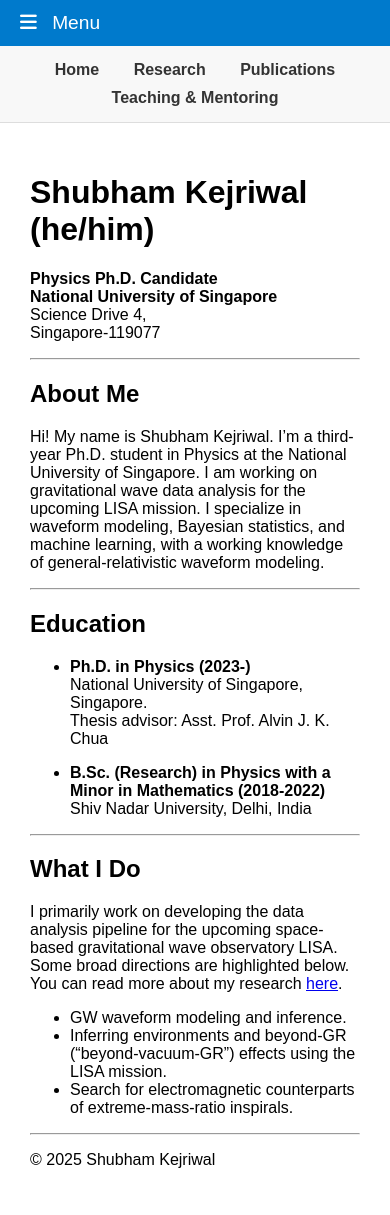
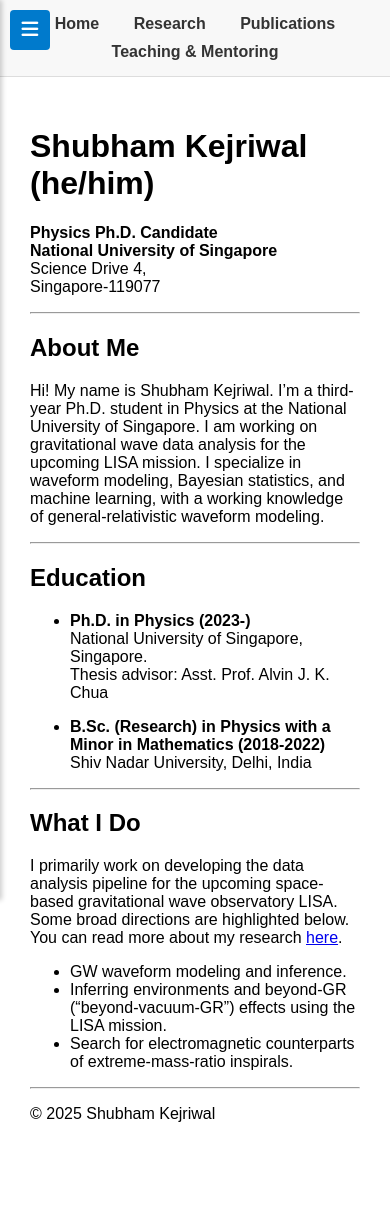
Before and after one commit to perturber/shubham, a Jekyll site: the page built from index.md, in a window 390 px wide. Built offline with Jekyll 4.4.1, drawn with Linux system fonts in a browser that asks for light colours; after the commit the page ends 1169 px from its top, so only the background shows below that.

Commit message:
Add files via upload

```diff
--- a/_layouts/default.html
+++ b/_layouts/default.html
@@ -2,11 +2,9 @@
 <html lang="en">
 <head>
   <meta charset="UTF-8">
-  <!-- Crucial for responsive design -->
   <meta name="viewport" content="width=device-width, initial-scale=1.0">
-  <title>{{ page.title | default: site.title }}</title> <!-- Added default title -->
+  <title>{{ page.title | default: site.title }}</title>
 
-  <!-- Font Awesome for icons -->
   <link rel="stylesheet" href="https://cdnjs.cloudflare.com/ajax/libs/font-awesome/6.5.0/css/all.min.css" integrity="sha512-Avb2QiuDEEvB4bZJYdft2mNjVShBftLdPG8FJ0V7irTLQ8Uo0qcPxh4Plq7G5tGm0rU+1SPhVotteLpBERwTkw==" crossorigin="anonymous" referrerpolicy="no-referrer" />
 
   <style>
@@ -20,7 +18,11 @@
       --icon-hover-color: #007acc;
       --button-bg: #007acc;
       --button-color: #fff;
-      --mobile-breakpoint: 768px; /* Define breakpoint */
+      --mobile-breakpoint: 768px;
+      --sidebar-width-large: 350px;
+      --sidebar-width-standard: 250px;
+      --sidebar-width-collapsed: 70px; /* Width when collapsed on desktop */
+      --transition-speed: 0.3s;
     }
 
     body {
@@ -28,7 +30,9 @@
       font-family: Arial, sans-serif;
       display: flex;
       min-height: 100vh;
-      flex-direction: row; /* Default: Sidebar left, content right */
+      flex-direction: row;
+      /* Add transition for potential margin changes */
+      transition: padding-left var(--transition-speed) ease;
     }
 
     /* Sidebar */
@@ -37,190 +41,224 @@
       padding: 20px;
       box-shadow: 2px 0 5px rgba(0,0,0,0.1);
       text-align: center;
-      transition: width 0.3s ease;
       flex-shrink: 0; /* Prevent sidebar from shrinking */
-      z-index: 1000; /* Ensure sidebar potentially overlays content if needed later */
+      overflow-x: hidden; /* Hide horizontal overflow when collapsing */
+      transition: width var(--transition-speed) ease, padding var(--transition-speed) ease;
+      z-index: 1000;
+      position: relative; /* Needed for potential absolute positioning of toggle */
+      box-sizing: border-box;
     }
 
-    .sidebar-large {
-      width: 350px;
+    /* Default Widths */
+    .sidebar-large-page {
+      width: var(--sidebar-width-large);
+    }
+    .sidebar-standard-page {
+      width: var(--sidebar-width-standard);
     }
 
-    .sidebar-standard {
-      width: 250px;
+    /* Collapsed State (Desktop) */
+    .sidebar.collapsed {
+      width: var(--sidebar-width-collapsed);
+      padding-left: 10px; /* Adjust padding */
+      padding-right: 10px;
+    }
+    .sidebar.collapsed img,
+    .sidebar.collapsed h2,
+    .sidebar.collapsed p:not(.icon-links) { /* Keep icon links */
+      display: none; /* Hide text content when collapsed */
+    }
+    .sidebar.collapsed .icon-links {
+      margin-top: 20px; /* Adjust spacing */
+    }
+     .sidebar.collapsed .icon-links a {
+       font-size: 24px; /* Maybe make icons bigger */
+       margin: 10px 0; /* Stack icons vertically */
+       display: block;
      }
 
+
     .sidebar img {
-      max-width: 150px; /* Use max-width */
+      max-width: 150px;
       height: auto;
       border-radius: 50%;
       margin-bottom: 15px;
       display: block;
       margin-left: auto;
       margin-right: auto;
+      transition: opacity var(--transition-speed) ease;
     }
 
     .sidebar h2 {
       margin-top: 0;
       font-size: 1.5em;
       color: var(--text-color);
+      transition: opacity var(--transition-speed) ease;
     }
 
     .sidebar p {
       font-size: 0.95em;
       line-height: 1.4;
-      text-align: justify; /* Or center if preferred */
+      text-align: justify;
       color: var(--text-color);
+      transition: opacity var(--transition-speed) ease;
     }
 
-    .sidebar a {
-      color: var(--link-color);
-      text-decoration: none;
+    .sidebar a { color: var(--link-color); text-decoration: none; }
+    .sidebar a:hover { text-decoration: underline; color: var(--link-hover-color); }
+
+    .icon-links { margin-top: 15px; }
+    .icon-links a { margin: 0 8px; display: inline-block; color: var(--icon-color); font-size: 20px; }
+    .icon-links a:hover { color: var(--icon-hover-color); }
+
+    /* Toggle Button */
+    #sidebar-toggle {
+      position: absolute; /* Position relative to sidebar or body */
+      top: 10px;
+      left: 10px; /* Position inside the sidebar area */
+      background: rgba(0,0,0,0.1); /* Subtle background */
+      color: var(--text-color);
+      border: none;
+      width: 40px;
+      height: 40px;
+      font-size: 1.2em;
+      cursor: pointer;
+      z-index: 1001;
+      border-radius: 4px;
+      display: flex;
+      align-items: center;
+      justify-content: center;
+      transition: background-color 0.2s ease;
+    }
+    #sidebar-toggle:hover {
+      background: rgba(0,0,0,0.2);
+    }
+    .sidebar.collapsed #sidebar-toggle {
+      /* Optional: Reposition button if needed when collapsed */
+       left: calc( (var(--sidebar-width-collapsed) - 40px) / 2 ); /* Center in collapsed sidebar */
     }
 
-    .sidebar a:hover {
-      text-decoration: underline;
-      color: var(--link-hover-color);
-    }
-
-    .icon-links {
-      margin-top: 15px;
-    }
-
-    .icon-links a {
-      margin: 0 8px;
-      display: inline-block;
-      color: var(--icon-color);
-      font-size: 20px;
-    }
-
-    .icon-links a:hover {
-      color: var(--icon-hover-color);
-    }
 
     /* Main Content Area */
     .content-wrapper {
-      flex-grow: 1; /* Take remaining horizontal space */
+      flex-grow: 1;
       display: flex;
-      flex-direction: column; /* Stack nav and main vertically */
-      min-width: 0; /* Prevent flex item overflow issues */
+      flex-direction: column;
+      min-width: 0;
+      transition: margin-left var(--transition-speed) ease; /* Smooth content shift */
     }
 
-    /* Navigation Bar */
     nav {
       background-color: var(--nav-bg);
       padding: 10px 20px;
       text-align: center;
       border-bottom: 1px solid #ddd;
-      flex-shrink: 0; /* Prevent nav from shrinking */
+      flex-shrink: 0;
     }
+    nav a { margin: 0 15px; text-decoration: none; color: var(--text-color); font-weight: bold; display: inline-block; padding: 5px 0; }
+    nav a:hover { color: var(--link-hover-color); }
 
-    nav a {
-      margin: 0 15px;
-      text-decoration: none;
-      color: var(--text-color);
-      font-weight: bold;
-      display: inline-block;
-      padding: 5px 0;
-    }
+    main { padding: 30px; flex-grow: 1; }
 
-    nav a:hover {
-      color: var(--link-hover-color);
-    }
-
-    /* Main Content */
-    main {
-      padding: 30px;
-      flex-grow: 1; /* Take remaining vertical space */
-    }
-
-    /* Mobile Toggle Button */
-    #mobile-toggle {
-      display: none; /* Hidden by default */
-      background: var(--button-bg);
-      color: var(--button-color);
-      border: none;
-      width: 100%; /* Full width */
-      padding: 12px 20px;
-      font-size: 1.2em;
-      text-align: left;
-      cursor: pointer;
-      z-index: 1001; /* Ensure it's above other elements */
-      box-sizing: border-box; /* Include padding in width */
-    }
-     #mobile-toggle i {
-        margin-right: 10px; /* Space between icon and text */
-     }
-
-    /* Responsive styles - Apply below the mobile breakpoint */
-    @media (max-width: /*var(--mobile-breakpoint)*/ 768px) { /* Using literal value for broader compatibility */
+    /* --- Responsive Styles --- */
+    @media (max-width: /*var(--mobile-breakpoint)*/ 768px) {
       body {
-        flex-direction: column; /* Stack elements vertically */
-      }
-
-      /* Show the mobile toggle button */
-      #mobile-toggle {
-        display: block; /* Make button visible */
+        flex-direction: column;
       }
 
       /* Sidebar adjustments for mobile */
       .sidebar {
-        /* Hide sidebar by default on mobile */
-        display: none;
-        width: 100% !important; /* Override specific widths, take full width */
-        box-shadow: none; /* Remove shadow on mobile */
-        /* Add scroll for potentially long sidebars on small screens */
-        max-height: calc(100vh - 50px); /* Adjust 50px based on button height */
-        overflow-y: auto;
-        /* Reset any desktop-specific transitions if needed */
-        transition: none;
+        /* Mobile: Hide by default, overlay when shown */
+        position: fixed; /* Take out of flow */
+        top: 0;
+        left: 0;
+        height: 100%;
+        width: 80%; /* Or a fixed width like 280px */
+        max-width: 300px;
+        transform: translateX(-100%); /* Start off-screen */
+        transition: transform var(--transition-speed) ease;
+        box-shadow: 2px 0 5px rgba(0,0,0,0.2);
+        overflow-y: auto; /* Allow scrolling */
+        display: block; /* Always block, use transform to hide/show */
+        padding-top: 60px; /* Space for close button */
       }
 
-      /* Rule to display the sidebar when 'show' class is added via JS */
-      .sidebar.show {
-        display: block; /* Show the sidebar */
+      /* Mobile: Show sidebar when NOT collapsed */
+      /* We reverse the meaning of 'collapsed' on mobile */
+      .sidebar:not(.collapsed) {
+         transform: translateX(0); /* Slide in */
       }
 
-      .sidebar img {
-        max-width: 120px; /* Slightly smaller image on mobile */
+      /* Restore content visibility on mobile (undo desktop collapse hiding) */
+       .sidebar img,
+       .sidebar h2,
+       .sidebar p:not(.icon-links) {
+         display: block; /* Ensure content is visible */
+       }
+       /* Restore icon layout on mobile */
+       .sidebar .icon-links a {
+         font-size: 22px;
+         margin: 0 10px;
+         display: inline-block;
+       }
+       .sidebar .icon-links {
+         margin-top: 15px;
        }
 
-      .icon-links a {
-        font-size: 22px;
-        margin: 0 10px;
+      /* Adjust Toggle Button for Mobile */
+      #sidebar-toggle {
+        position: fixed; /* Keep button fixed relative to viewport */
+        top: 10px;
+        left: 10px;
+        background: var(--button-bg);
+        color: var(--button-color);
+         /* Ensure button is visible even when sidebar is hidden */
+        transform: translateX(0);
+      }
+       /* Change button icon based on mobile sidebar visibility */
+       /* Icon should be 'close' when sidebar is shown (i.e., NOT collapsed) */
+       .sidebar:not(.collapsed) + #sidebar-toggle i {
+         /* This selector is tricky because button is not sibling */
+         /* We will handle icon change purely in JS */
        }
 
-      /* Content wrapper takes full width automatically in column layout */
+      /* Content wrapper takes full width */
       .content-wrapper {
-         /* No special width needed */
+        margin-left: 0 !important; /* Ensure no margin from sidebar */
+        width: 100%;
       }
 
-      nav {
-         /* Optional: Adjust nav layout for small screens if needed */
-         /* text-align: left; */
+      /* Optional: Add an overlay to dim content when mobile menu is open */
+       body::after {
+         content: '';
+         position: fixed;
+         top: 0;
+         left: 0;
+         width: 100%;
+         height: 100%;
+         background: rgba(0, 0, 0, 0.5);
+         z-index: 999; /* Below sidebar, above content */
+         opacity: 0;
+         visibility: hidden;
+         transition: opacity var(--transition-speed) ease, visibility var(--transition-speed) ease;
        }
-      nav a {
-         /* Optional: Make nav links easier to tap */
-         /* display: block; margin: 5px 0; */
+       body.sidebar-open::after {
+         opacity: 1;
+         visibility: visible;
        }
     }
   </style>
 </head>
 <body>
 
-  <!-- Mobile Toggle Button - Placed first for top position in column layout -->
-  <button id="mobile-toggle" aria-expanded="false" aria-controls="sidebar">
-    <i class="fas fa-bars"></i> Menu
-  </button>
-
-  <!-- Sidebar - ID matches JS and aria-controls -->
-  <div id="sidebar" class="sidebar {% if page.homepage %}sidebar-large{% else %}sidebar-standard{% endif %}">
-    <!-- Ensure baseurl is handled correctly (works locally and deployed) -->
+  <!-- Sidebar -->
+  <!-- Add page-specific class for width -->
+  <div id="sidebar" class="sidebar {% if page.homepage %}sidebar-large-page{% else %}sidebar-standard-page{% endif %}">
+    <!-- Profile content -->
     <img src="{{ site.baseurl | default: '' }}/assets/profile.jpg" alt="Shubham">
     <h2>Shubham Kejriwal</h2>
     <p><strong>Ph.D. Physics</strong> <br>National University of Singapore <br>
 Science Drive 4, <br> Singapore-119077 </p>
-
     <div class="icon-links">
       <a href="https://github.com/perturber" target="_blank" title="GitHub"><i class="fab fa-github"></i></a>
       <a href="https://orcid.org/0009-0004-5838-1886" target="_blank" title="ORCID"><i class="fab fa-orcid"></i></a>
@@ -229,48 +267,121 @@ Science Drive 4, <br> Singapore-119077 </p>
     </div>
   </div>
 
+  <!-- Toggle Button -->
+  <!-- Placed AFTER sidebar, but positioned with CSS -->
+   <button id="sidebar-toggle" aria-expanded="true" aria-controls="sidebar">
+     <i class="fas fa-times"></i> <!-- Start with close icon as sidebar is open by default -->
+   </button>
+
   <!-- Main Content Area -->
   <div class="content-wrapper">
     <nav>
-      <!-- Use site.baseurl for Jekyll site links -->
       <a href="{{ site.baseurl | default: '' }}/">Home</a>
       <a href="{{ site.baseurl | default: '' }}/research/">Research</a>
       <a href="{{ site.baseurl | default: '' }}/publications/">Publications</a>
       <a href="{{ site.baseurl | default: '' }}/teaching/">Teaching & Mentoring</a>
     </nav>
-
     <main>
       {{ content }}
     </main>
   </div>
 
-  <!-- JS to toggle sidebar visibility -->
   <script>
     document.addEventListener("DOMContentLoaded", function () {
-      const toggleButton = document.getElementById("mobile-toggle");
+      const toggleButton = document.getElementById("sidebar-toggle");
       const sidebar = document.getElementById("sidebar");
+      const body = document.body;
 
-      if (toggleButton && sidebar) {
+      if (!toggleButton || !sidebar) {
+        console.error("Sidebar toggle button or sidebar element not found.");
+        return;
+      }
+
+      // --- Function to update button state ---
+      const updateButtonState = (isCollapsed) => {
+         const icon = toggleButton.querySelector('i');
+         if (window.innerWidth <= 768) {
+             // Mobile View: Sidebar visible means NOT collapsed
+             // Button shows 'close' (X) when sidebar is visible
+             toggleButton.setAttribute("aria-expanded", !isCollapsed);
+             if (icon) {
+                 icon.className = isCollapsed ? 'fas fa-bars' : 'fas fa-times';
+             }
+             // Toggle body class for overlay
+             body.classList.toggle('sidebar-open', !isCollapsed);
+
+         } else {
+             // Desktop View: Sidebar collapsed means collapsed
+             // Button shows 'menu' (bars) when sidebar is collapsed
+             toggleButton.setAttribute("aria-expanded", !isCollapsed);
+             if (icon) {
+                 icon.className = isCollapsed ? 'fas fa-bars' : 'fas fa-times';
+             }
+             body.classList.remove('sidebar-open'); // Ensure overlay class removed on desktop
+         }
+      };
+
+      // --- Initial State Setup ---
+      // Check initial screen size and set button state correctly
+      // Start with sidebar *not* collapsed by default
+      let isInitiallyCollapsed = false;
+      // On mobile, we *want* it hidden initially, which means it *should* have the collapsed class
+      if (window.innerWidth <= 768) {
+          isInitiallyCollapsed = true;
+          sidebar.classList.add('collapsed');
+      } else {
+          sidebar.classList.remove('collapsed'); // Ensure not collapsed on desktop load
+      }
+      updateButtonState(isInitiallyCollapsed);
+
+
+      // --- Event Listener for Toggle Button ---
       toggleButton.addEventListener("click", function () {
-          // Toggle the 'show' class on the sidebar
-          const isExpanded = sidebar.classList.toggle("show");
+        const isCollapsed = sidebar.classList.toggle("collapsed");
+        updateButtonState(isCollapsed);
+      });
 
-          // Update button's aria-expanded attribute for accessibility
-          toggleButton.setAttribute("aria-expanded", isExpanded);
-
-          // Optional: Change button icon
-          const icon = toggleButton.querySelector('i');
-          if (icon) {
-            if (isExpanded) {
-              icon.classList.replace('fa-bars', 'fa-times'); // Change to close icon
-            } else {
-              icon.classList.replace('fa-times', 'fa-bars'); // Change back to menu icon
+      // --- Optional: Close mobile sidebar when clicking overlay ---
+       body.addEventListener('click', function(event) {
+           if (window.innerWidth <= 768 && body.classList.contains('sidebar-open')) {
+               // Check if the click is on the overlay itself (::after pseudo-element)
+               // A simple check: if the click is outside the sidebar and not on the toggle button
+               if (!sidebar.contains(event.target) && !toggleButton.contains(event.target)) {
+                   sidebar.classList.add('collapsed'); // Hide sidebar
+                   updateButtonState(true);
                }
            }
        });
+
+
+      // --- Event Listener for Window Resize ---
+      // Adjust state if resizing crosses the breakpoint
+      let currentWindowWidth = window.innerWidth;
+      window.addEventListener('resize', function() {
+          const newWindowWidth = window.innerWidth;
+          const breakpoint = 768;
+          const isMobile = newWindowWidth <= breakpoint;
+          const wasMobile = currentWindowWidth <= breakpoint;
+
+          if (isMobile !== wasMobile) { // Crossed the breakpoint
+              let isCollapsed = sidebar.classList.contains('collapsed');
+
+              if (isMobile) {
+                  // Transitioning TO Mobile: If sidebar was open (not collapsed) on desktop, keep it open?
+                  // Or force it closed? Let's force closed for simplicity.
+                  isCollapsed = true;
+                  sidebar.classList.add('collapsed');
               } else {
-        console.error("Mobile toggle button or sidebar element not found.");
+                  // Transitioning TO Desktop: If sidebar was hidden (collapsed) on mobile, should it open?
+                  // Let's make it open (not collapsed) by default when switching to desktop.
+                  isCollapsed = false;
+                  sidebar.classList.remove('collapsed');
               }
+              updateButtonState(isCollapsed);
+          }
+          currentWindowWidth = newWindowWidth; // Update width tracking
+      });
+
     });
   </script>
 
```
Lines whose indentation alone changed are shown as unchanged.
